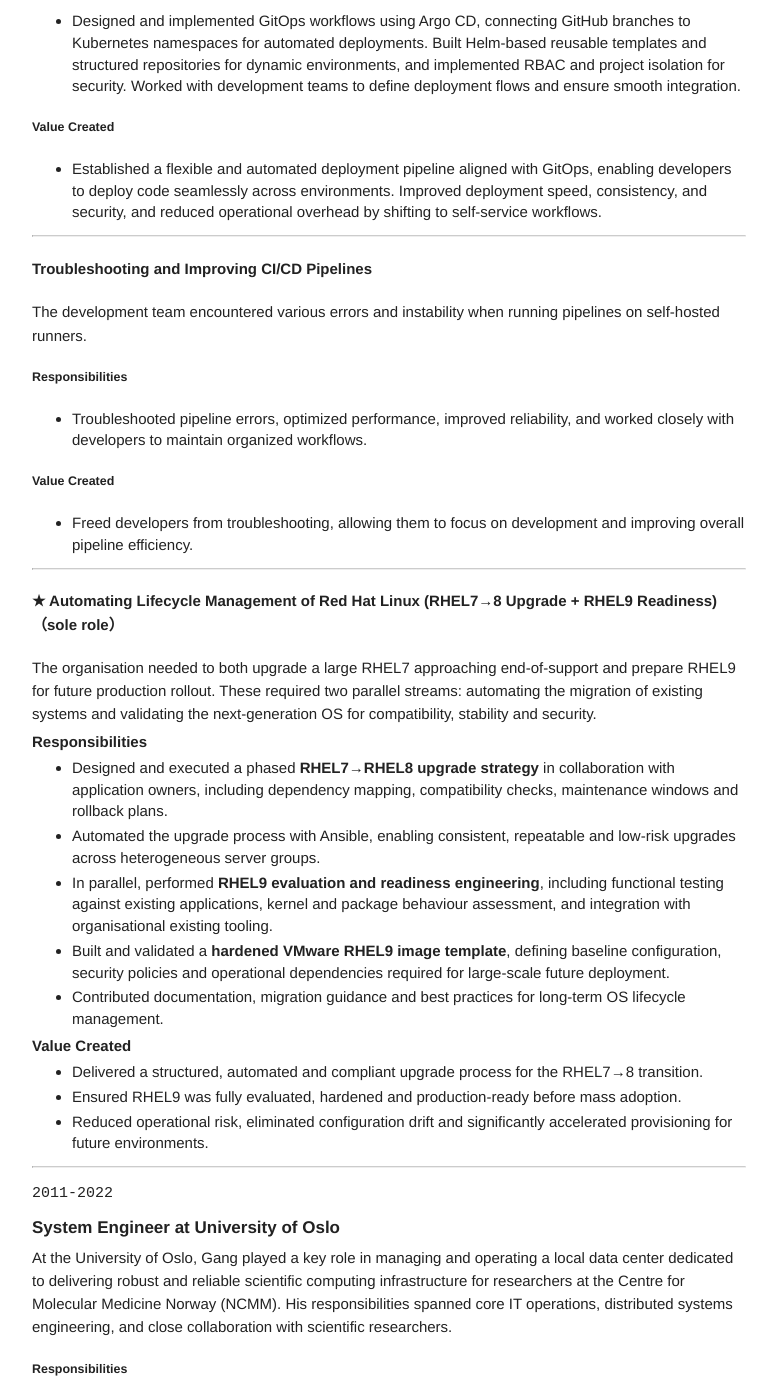
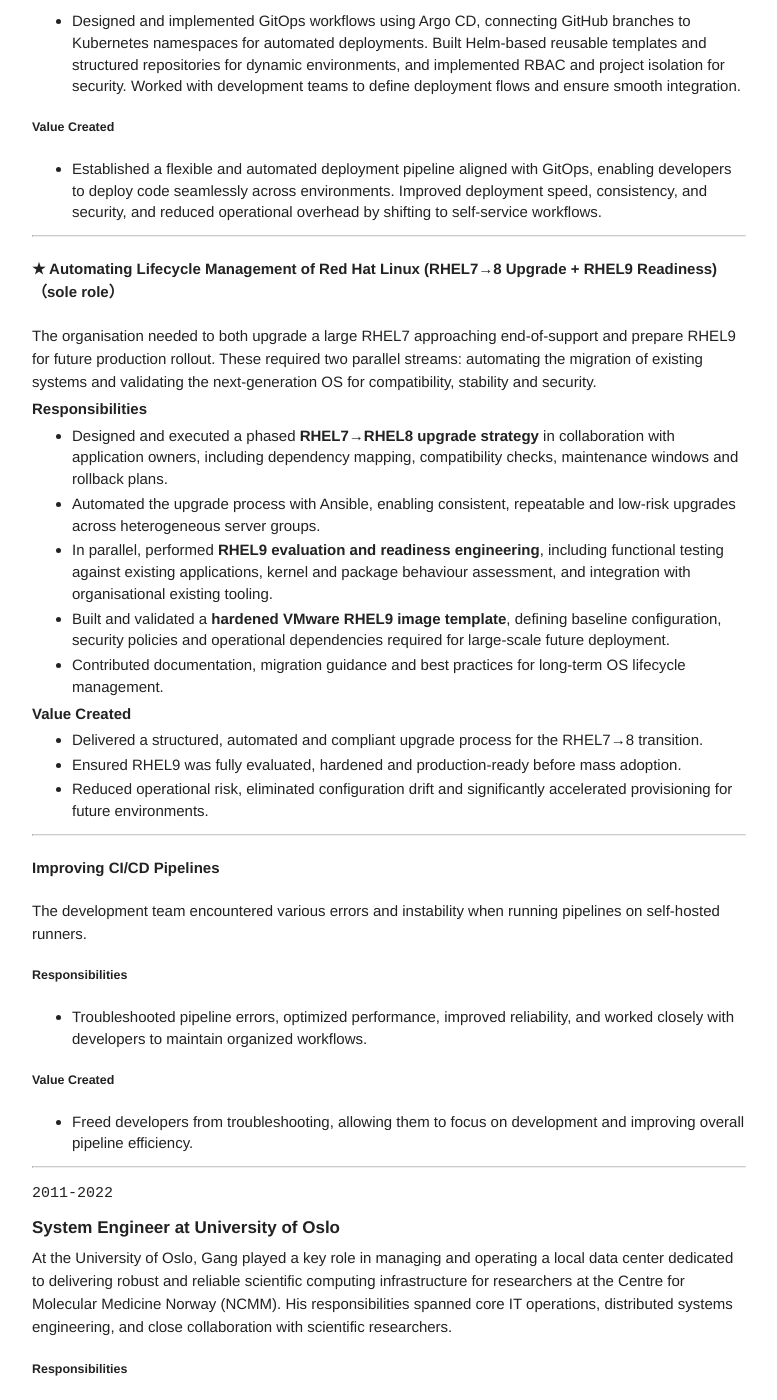
Before and after one commit to gcccheng/wugui, a Jekyll site: the page built from cvenglish.md, in a window 1280 px wide and 1400 px high, scrolled down 6841 px. Shown: the whole window, without its empty margins (118-895 px from the left). Built offline with Jekyll 4.4.1, drawn with Linux system fonts in a browser that asks for light colours; part of the change alters nothing that is shown; some of the changed text lies outside the part shown.

Commit message:
Update cvenglish.md

```diff
--- a/cvenglish.md
+++ b/cvenglish.md
@@ -212,7 +212,7 @@ Terraform state files were previously stored on local disks, causing issues like
 
 ---
 
-#### Implementing GitOps Deployment Workflow with Argo CD (sole role)**
+#### Implementing GitOps Deployment Workflow with Argo CD (sole role)
 
 With increasing demands from developers for faster and more flexible deployments, there was a growing need for a platform that allows developers to dynamically choose which environment to deploy their code to. The goal was to create an automated workflow where a code merge in GitHub would automatically trigger deployment of a new version in Kubernetes — enabling self-service, reducing manual operations, and aligning with modern DevOps practices.
 
@@ -223,20 +223,6 @@ With increasing demands from developers for faster and more flexible deployments
 ##### Value Created
 
 - Established a flexible and automated deployment pipeline aligned with GitOps, enabling developers to deploy code seamlessly across environments. Improved deployment speed, consistency, and security, and reduced operational overhead by shifting to self-service workflows.
-
----
-
-#### Troubleshooting and Improving CI/CD Pipelines
-
-The development team encountered various errors and instability when running pipelines on self-hosted runners.
-
-##### Responsibilities
-
-- Troubleshooted pipeline errors, optimized performance, improved reliability, and worked closely with developers to maintain organized workflows.
-
-##### Value Created
-
-- Freed developers from troubleshooting, allowing them to focus on development and improving overall pipeline efficiency.
 
 ---
 
@@ -258,6 +244,19 @@ The organisation needed to both upgrade a large RHEL7  approaching end-of-suppor
 
 ---
 
+#### Improving CI/CD Pipelines
+
+The development team encountered various errors and instability when running pipelines on self-hosted runners.
+
+##### Responsibilities
+
+- Troubleshooted pipeline errors, optimized performance, improved reliability, and worked closely with developers to maintain organized workflows.
+
+##### Value Created
+
+- Freed developers from troubleshooting, allowing them to focus on development and improving overall pipeline efficiency.
+
+---
 
 `2011-2022`
 
```
